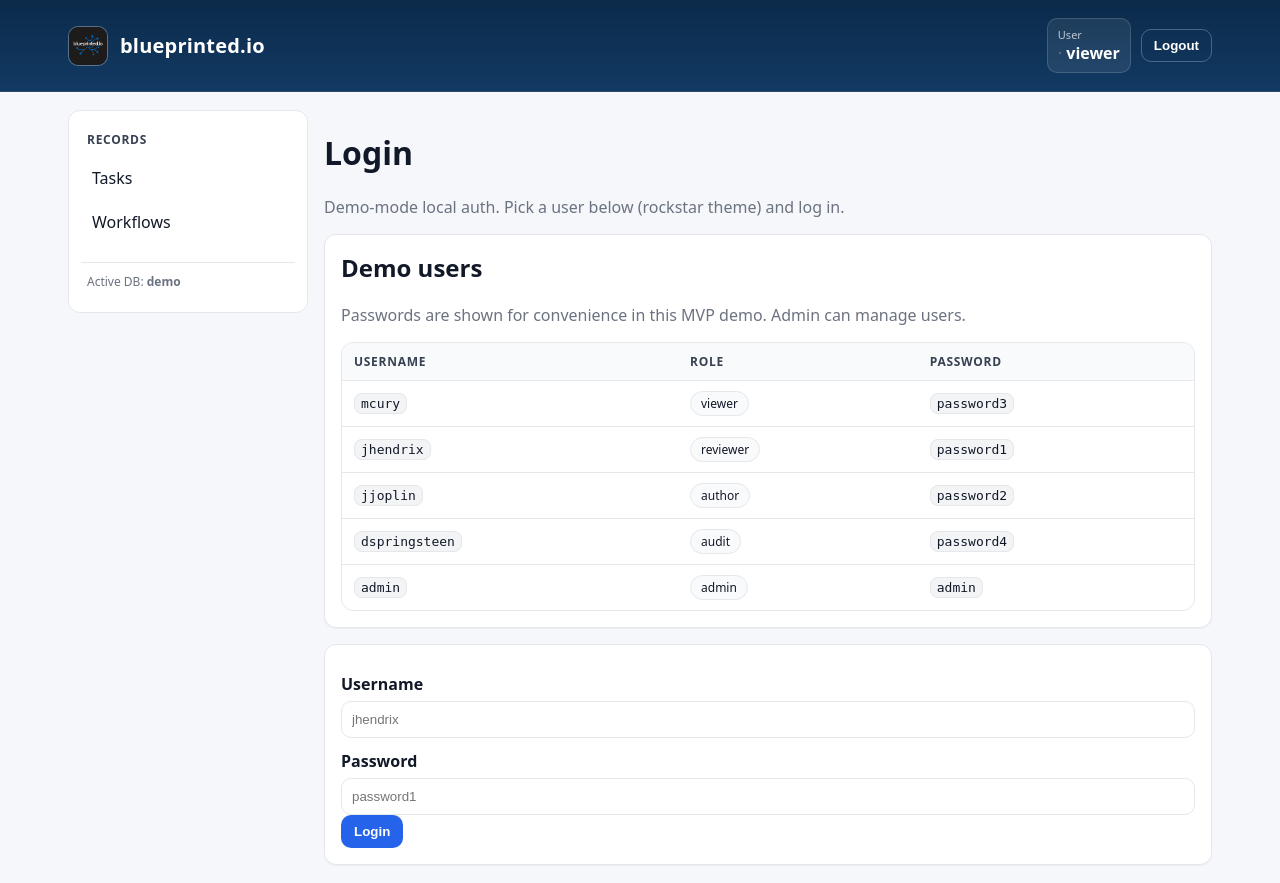
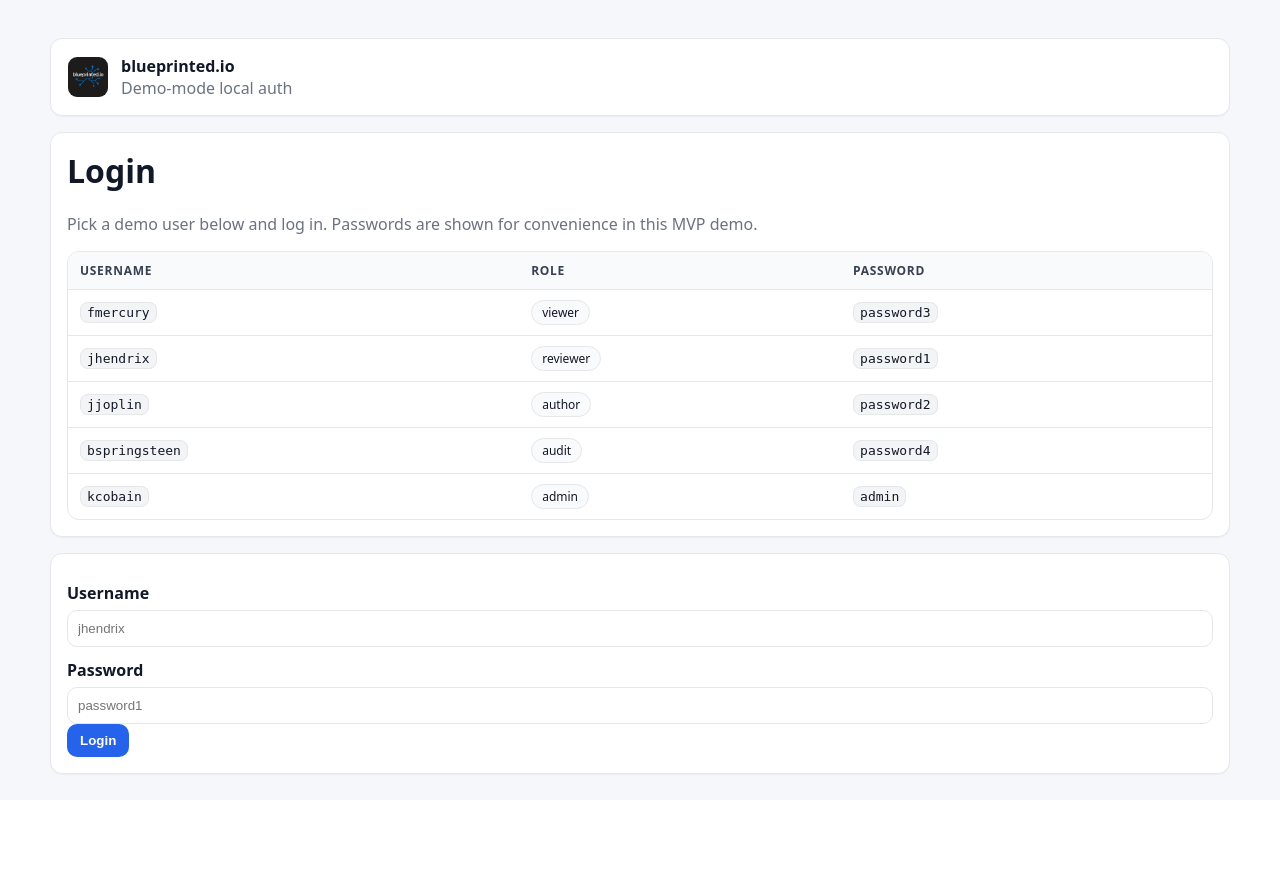
Before and after one commit to blueprinted-io/project-loom, a FastAPI app: page /login in a window 1280 px wide. After the commit the page ends 775 px from the top, so only its background shows below. Run offline with FastAPI, Linux system fonts and the light colour scheme; data comes from the database, SQL or seed files in the repository; some libraries are stand-ins or nearby versions.

Commit message:
Auth: make /login standalone (no app chrome); rename demo users

```diff
--- a/lcs_mvp/app/main.py
+++ b/lcs_mvp/app/main.py
@@ -405,9 +405,14 @@ def init_db_path(db_path: str) -> None:
 
 def _seed_demo_users(conn: sqlite3.Connection) -> None:
     now = utc_now_iso()
-    # Only seed if no users exist.
+    # If users already exist, keep the DB stable, but rename known demo users
+    # to the current rockstar set (so demos stay consistent across upgrades).
     exists = conn.execute("SELECT 1 FROM users LIMIT 1").fetchone()
     if exists:
+        # Best-effort renames (ignore if already migrated)
+        conn.execute("UPDATE users SET username='fmercury', role='viewer', demo_password='password3' WHERE username='mcury'")
+        conn.execute("UPDATE users SET username='bspringsteen', role='audit', demo_password='password4' WHERE username='dspringsteen'")
+        conn.execute("UPDATE users SET username='kcobain', role='admin', demo_password='admin' WHERE username='admin'")
         return
 
     # Demo credentials are intentionally obvious.
@@ -415,9 +420,9 @@ def _seed_demo_users(conn: sqlite3.Connection) -> None:
     demo = [
         ("jhendrix", "reviewer", "password1"),
         ("jjoplin", "author", "password2"),
-        ("mcury", "viewer", "password3"),
-        ("dspringsteen", "audit", "password4"),
-        ("admin", "admin", "admin"),
+        ("fmercury", "viewer", "password3"),
+        ("bspringsteen", "audit", "password4"),
+        ("kcobain", "admin", "admin"),
     ]
 
     import secrets
--- a/lcs_mvp/app/templates/login.html
+++ b/lcs_mvp/app/templates/login.html
@@ -1,11 +1,24 @@
-{% extends "base.html" %}
-{% block content %}
-<h1>Login</h1>
-<p class="muted">Demo-mode local auth. Pick a user below (rockstar theme) and log in.</p>
+<!doctype html>
+<html lang="en">
+<head>
+  <meta charset="utf-8" />
+  <meta name="viewport" content="width=device-width, initial-scale=1" />
+  <title>Login · blueprinted.io</title>
+  <link rel="stylesheet" href="/static/style.css" />
+</head>
+<body>
+  <div class="wrap" style="padding: 24px 0">
+    <div class="card" style="display:flex; align-items:center; gap:12px; margin-bottom:16px">
+      <img class="brand-logo" src="/static/blueprinted.png" alt="blueprinted.io" style="width:42px; height:42px" />
+      <div>
+        <div style="font-weight:700">blueprinted.io</div>
+        <div class="muted">Demo-mode local auth</div>
+      </div>
+    </div>
 
     <div class="card" style="margin-bottom:16px">
-  <h2 style="margin-top:0">Demo users</h2>
-  <p class="muted">Passwords are shown for convenience in this MVP demo. Admin can manage users.</p>
+      <h1 style="margin-top:0">Login</h1>
+      <p class="muted">Pick a demo user below and log in. Passwords are shown for convenience in this MVP demo.</p>
 
       <table class="table">
         <thead>
@@ -36,4 +49,6 @@
 
       <button class="btn" type="submit">Login</button>
     </form>
-{% endblock %}
+  </div>
+</body>
+</html>
```
Lines whose indentation alone changed are shown as unchanged.
